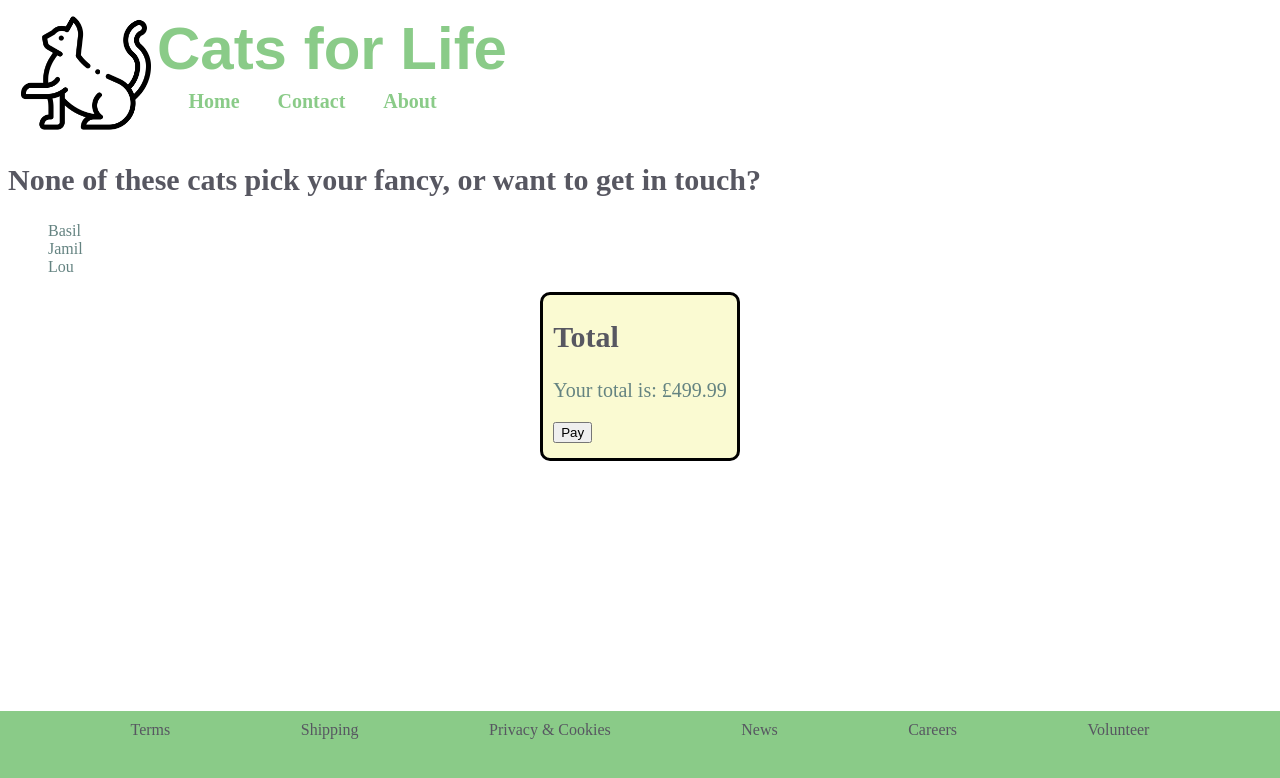
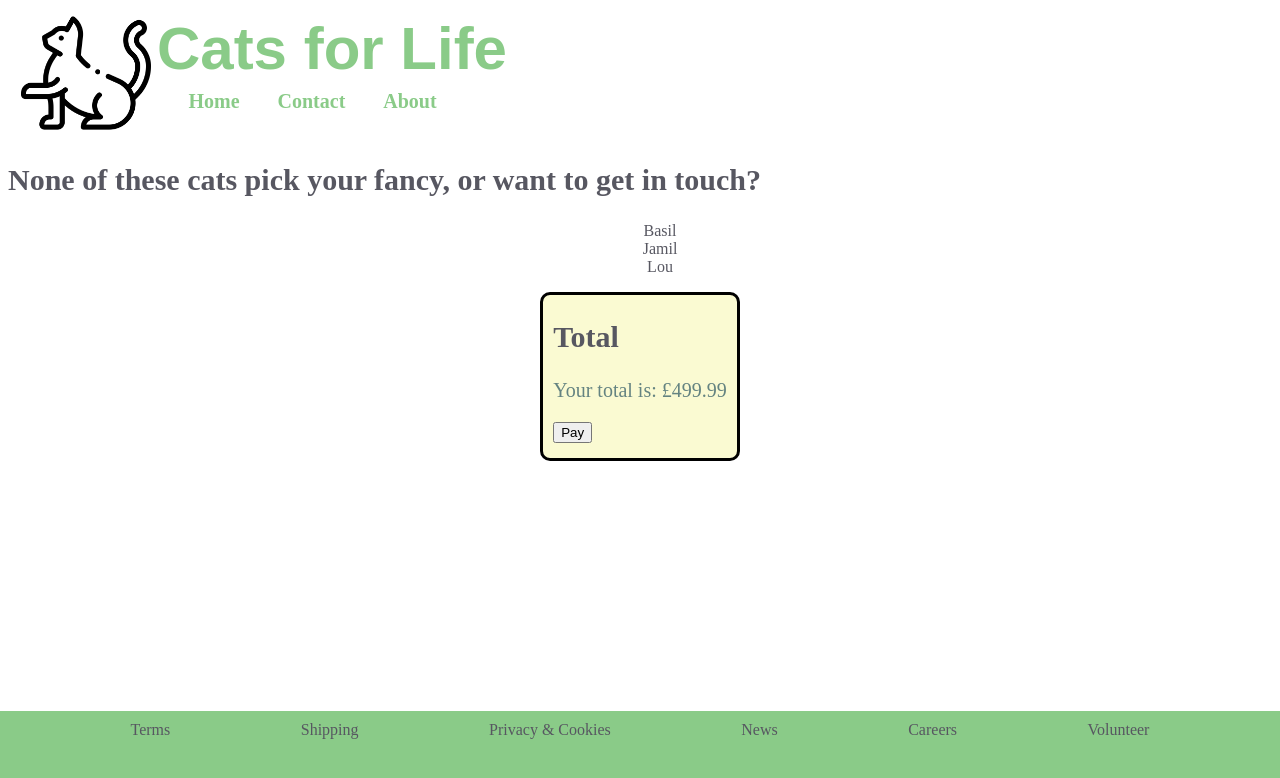
Before and after one commit to JamilSafdar/cats-4-lyf, a React (Create React App) app: page /contact in a window 1280 px wide. Shown: the top 778 px of the page. Built offline with nearby package versions, Linux system fonts and the light colour scheme; a web font is replaced by a local one.

Commit message:
Updated CSS Styling

```diff
--- a/src/Contacts.js
+++ b/src/Contacts.js
@@ -5,9 +5,22 @@ function Contacts() {
     <>
       <h2>None of these cats pick your fancy, or want to get in touch? </h2>
       <ul>
-        <li>Basil</li>
-        <li>Jamil</li>
-        <li>Lou</li>
+        <li>
+          <a href="https://github.com/DrStupid87" target="_blank">
+            Basil
+          </a>
+        </li>
+        <li>
+          <a href="https://github.com/JamilSafdar" target="_blank">
+            Jamil
+          </a>
+        </li>
+        <li>
+          <a href="https://github.com/1oupd" target="_blank">
+            {" "}
+            Lou
+          </a>
+        </li>
       </ul>
     </>
   );
--- a/src/Home.js
+++ b/src/Home.js
@@ -1,9 +1,12 @@
+import Product from "./components/Product.js";
+
 function Home() {
-    return(
-        <>
-            <h2>THIS IS THE HOMEPAGE COMPONENT</h2>
-        </>
-    )
-  }
+  return (
+    <>
+      <h2>THIS IS THE HOMEPAGE COMPONENT</h2>
+      <Product />
+    </>
+  );
+}
 
-export default Home
+export default Home;
--- a/src/contacts.css
+++ b/src/contacts.css
@@ -1,4 +1,8 @@
 li {
   list-style-type: none;
   color: var(--dark);
+  text-align: center;
 }
+a:hover {
+  color: var(--light);
+}
```
